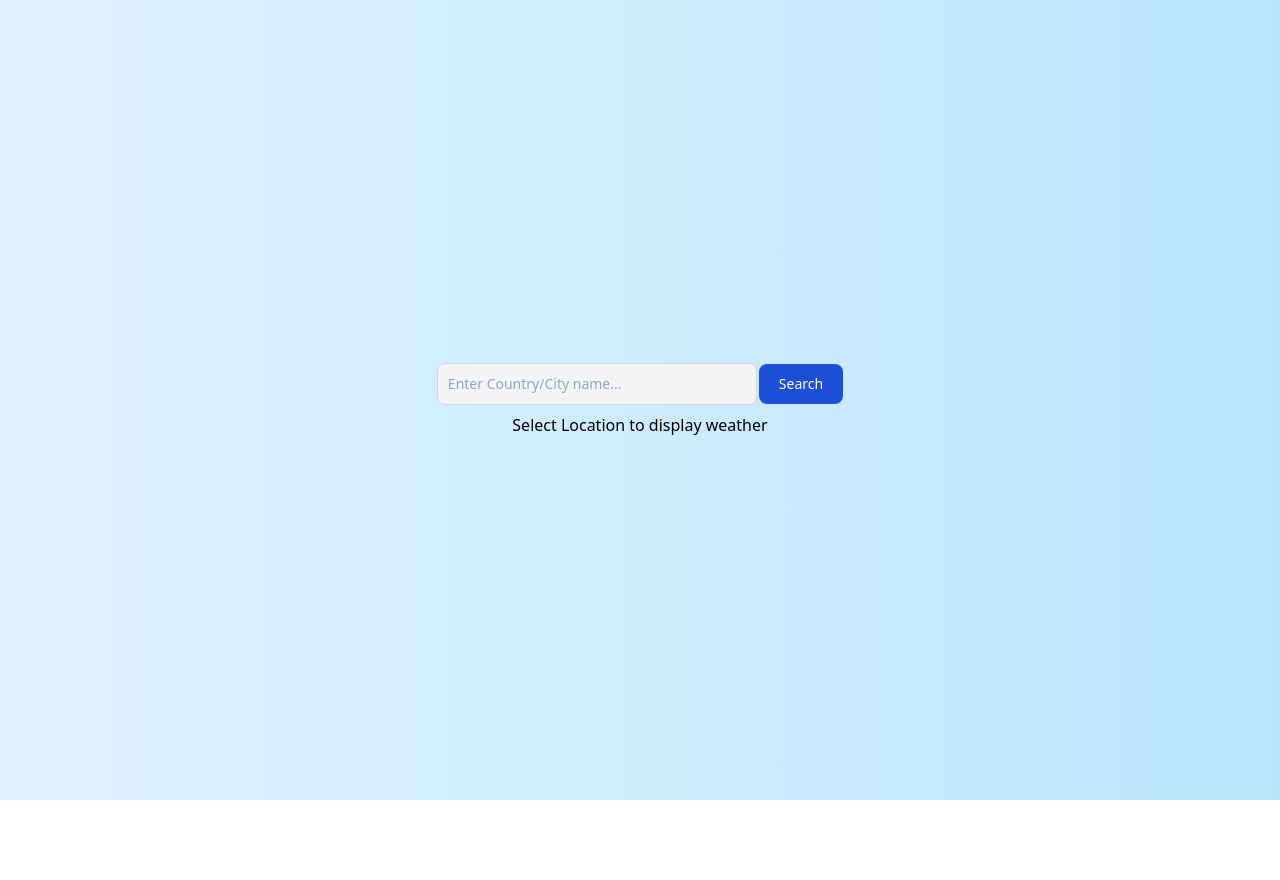
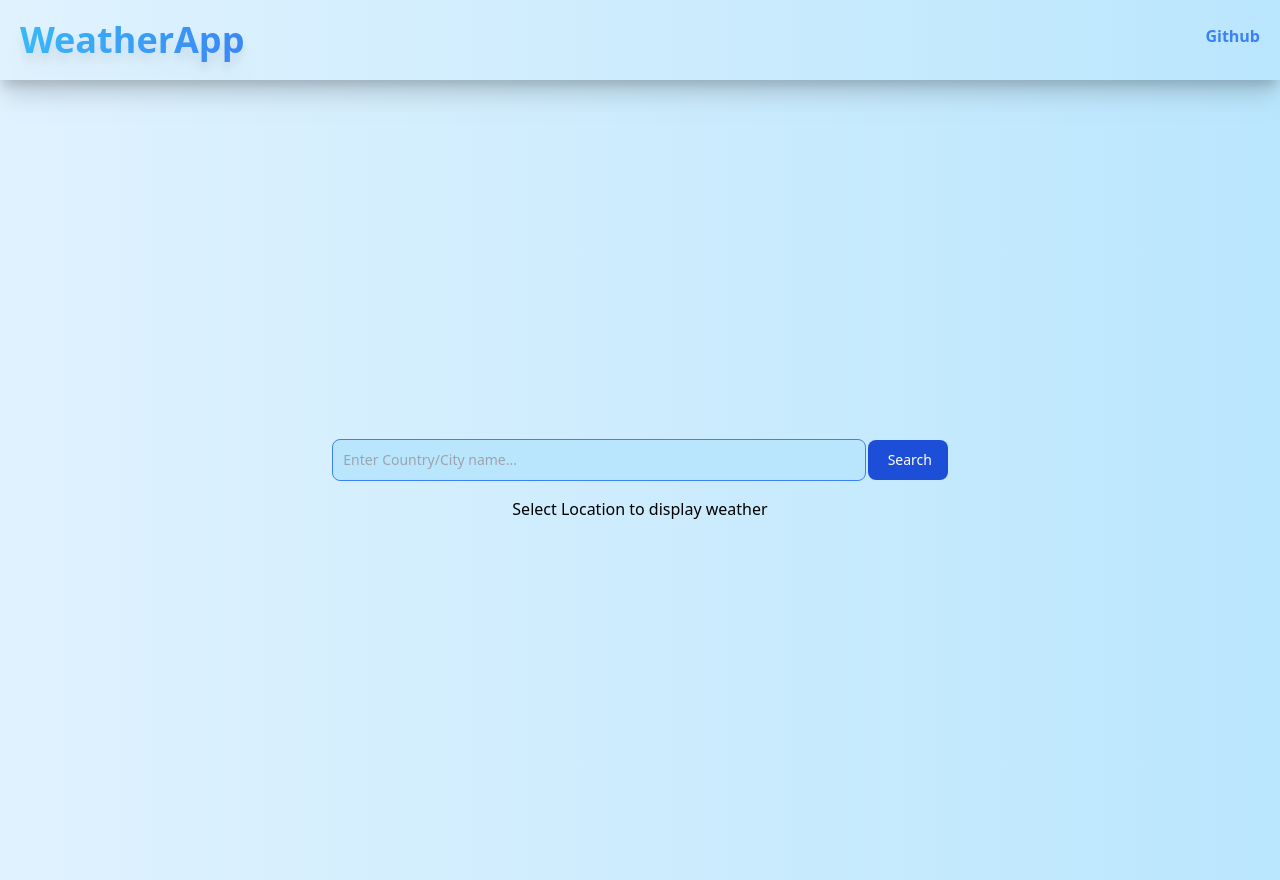
Before and after one commit to DebjitPal9/WeatherApp, a React (Vite) app in the folder Weather_App/: page / in a window 1280 px wide. Before the commit the page ends 800 px from the top, so only its background shows below. Built offline with nearby package versions, Linux system fonts and the light colour scheme.

Commit message:
final commit on styles

```diff
--- a/Weather_App/src/App.jsx
+++ b/Weather_App/src/App.jsx
@@ -17,6 +17,10 @@ function App() {
    }
    return (
       <>
+      <div className='bg-gradient-to-r from-sky-100 to-sky-200 shadow-xl flex flex-row justify-between drop-shadow-xl'>
+         <h1 className='bg-gradient-to-r from-sky-400 to-blue-500 bg-clip-text text-transparent text-4xl font-extrabold px-5 drop-shadow-xl py-5 inline-block'>WeatherApp</h1>
+         <a href="https://github.com/Diptoprovo" className="text-blue-500 pe-5 pt-6 font-bold">Github</a>
+      </div>
       <div className="flex flex-col items-center min-h-screen justify-center bg-gradient-to-r from-sky-100 to-sky-200">
       <GeoCoding handler={handleLoc}/>
       <Manager weather = {data}/>
--- a/Weather_App/src/Components/GeoCoding.jsx
+++ b/Weather_App/src/Components/GeoCoding.jsx
@@ -20,16 +20,16 @@ function GeoCoding(props) {
         setLoc(event.target.value);
     }
     return (
-        <div>
-            <div className="flex items-center justify-center">
-                <input type="text" id="first_name" className="bg-gray-100 border border-gray-300 text-gray-900 text-sm rounded-lg focus:ring-blue-500 focus:border-blue-500 block p-2.5 dark:bg-gray-700 dark:border-gray-600 dark:placeholder-gray-400 dark:text-white dark:focus:ring-blue-500 dark:focus:border-blue-500 min-w-80 md:width-50 mr-0.5" value={loc} onChange={location} placeholder="Enter Country/City name..." required />
-                <button type="submit" className="text-white bg-blue-700 hover:bg-blue-800 focus:ring-4 focus:outline-none focus:ring-blue-300 font-medium rounded-lg text-sm w-full sm:w-auto px-5 py-2.5 text-center dark:bg-blue-600 dark:hover:bg-blue-700 dark:focus:ring-blue-800 max-w-15" onClick={handleClick}>Search</button>
+        <div className="flex flex-col w-screen">
+            <div className="flex flex-row items-center justify-center">
+                <input type="text" id="first_name" className="w-5/12 bg-sky-200 border border-blue-500 text-gray-900 text-sm rounded-lg focus:ring-blue-500 focus:border-blue-800 block p-2.5 mr-0.5" value={loc} onChange={location} placeholder="Enter Country/City name..." required />
+                <button type="submit" className="max-w-20 text-white bg-blue-700 hover:bg-blue-800 focus:ring-4 focus:outline-none focus:ring-blue-300 font-medium rounded-lg text-sm w-full sm:w-auto px-5 py-2.5 text-center dark:bg-blue-600 dark:hover:bg-blue-700 dark:focus:ring-blue-800 max-w-15" onClick={handleClick}>Search</button>
             </div>
-            <div className="my-2">
-                { data[0]?  <h1 className="font-mono">Search Results(Click to view):</h1> : <></>
+            <div className="my-2 flex flex-col items-center justify-center">
+                { data[0]?  <h1 className="font-mono w-5/12">Search Results(Click to view):</h1> : <></>
                 // <h1 className="font-mono">Search Results(Click to view):</h1>
                 }
-                <ul >
+                <ul className=" w-1/3">
                     {data ? data.map((loc, index) => <li className ="max-w-lg w-fit" key={index}><div className="no-underline hover:underline hover:cursor-pointer" onClick={() => props.handler(loc.lat, loc.lon)}> {loc.name}, {loc.state}, {loc.country}</div> </li>) : <div>Loading ...</div>}
                 </ul>
             </div>
--- a/Weather_App/src/Components/Manager.jsx
+++ b/Weather_App/src/Components/Manager.jsx
@@ -9,7 +9,7 @@ function Manager(props){
   const utc = d.getTime() + d.getTimezoneOffset() * 60000  + (1000 * weather.timezone)
   const newd = new Date(utc)
   return (
-      <div className="flex flex-col bg-white rounded p-4 w-full max-w-xs my-2">
+      <div className="flex flex-col bg-sky-100 rounded p-8  w-1/4 my-2">
         <div className="font-bold text-xl">{weather.name}, {weather.sys.country}</div>
         <div className="text-sm text-gray-500">{newd.getDate()}-{(newd.getMonth()<10)?'0'+newd.getMonth():newd.getMonth()}-{newd.getFullYear()}</div>
         <div className="mt-6 text-6xl self-center inline-flex items-center justify-center rounded-lg text-indigo-400 h-24 w-24">
```
